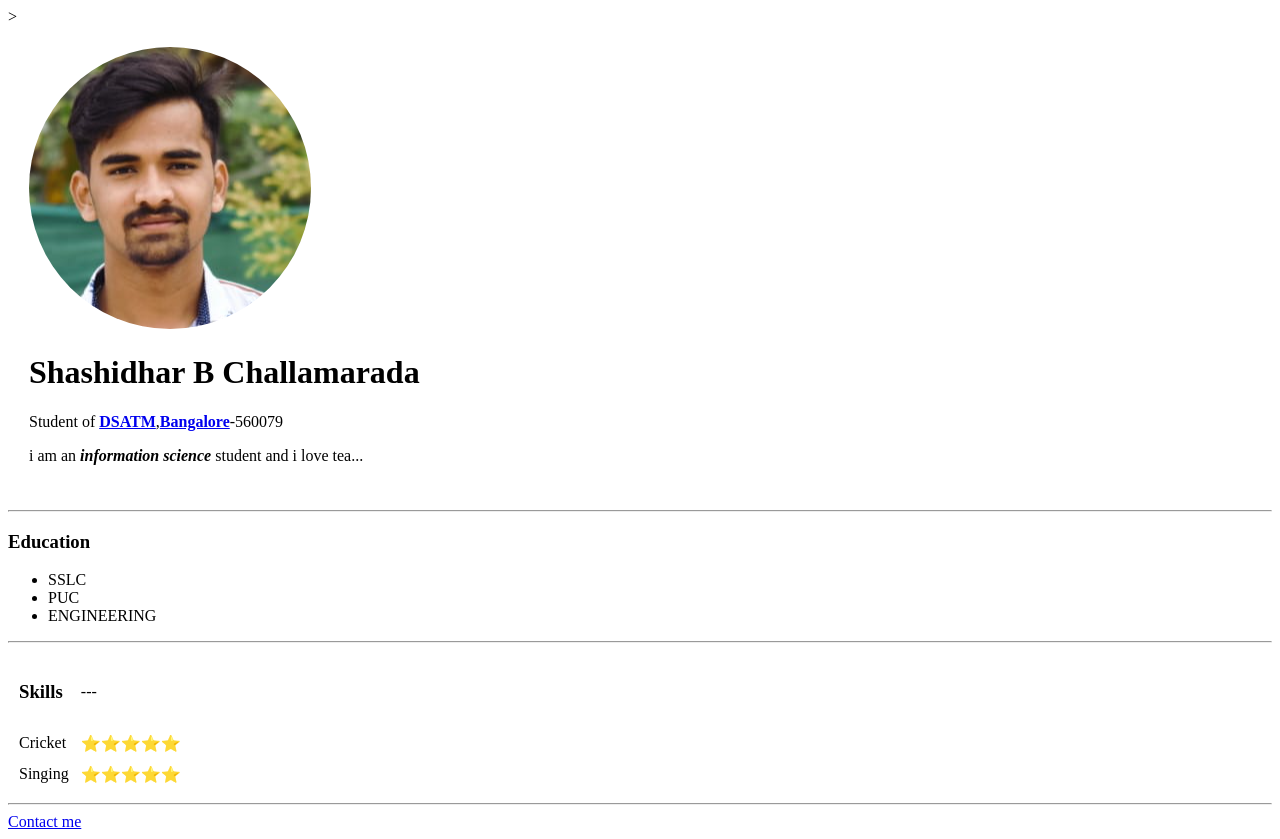
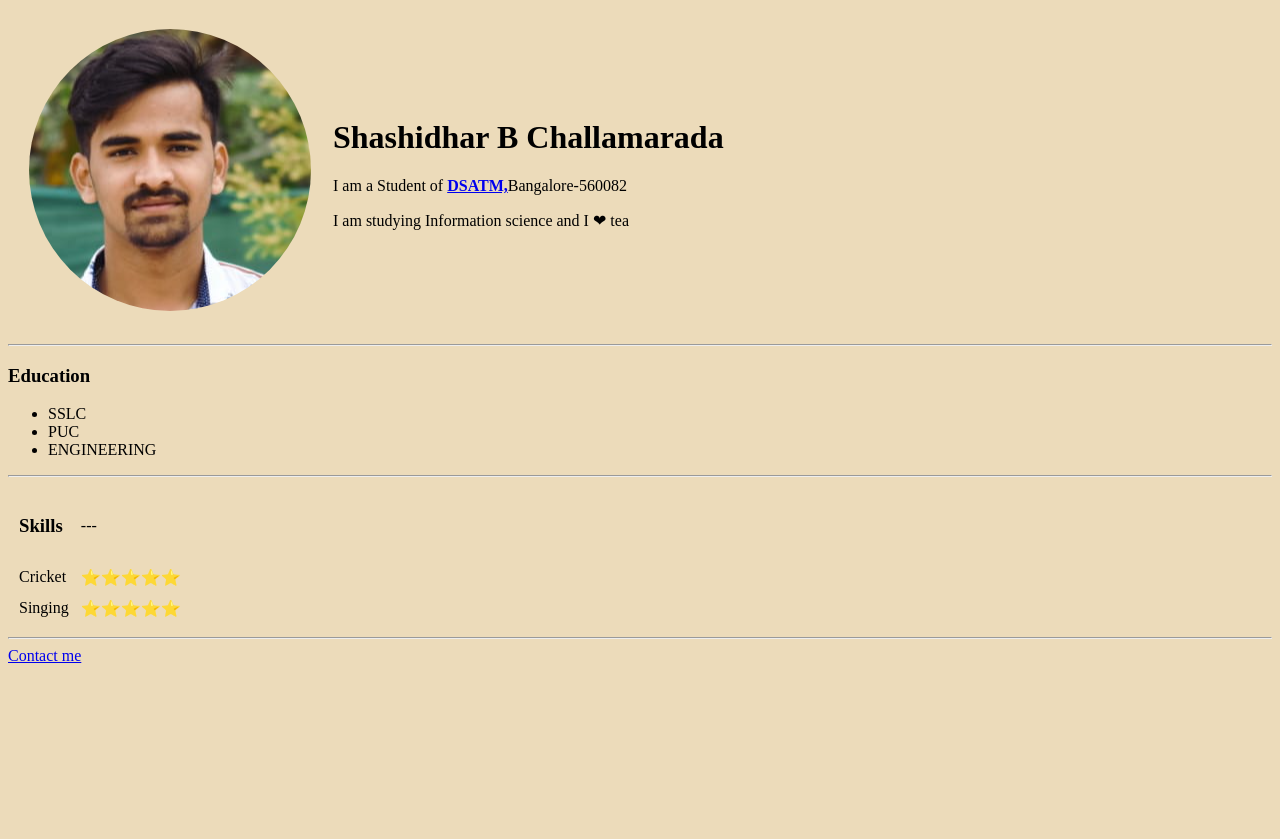
Before and after one commit to ShashidharBC/cv, a plain HTML site: page index.html in a window 1280 px wide. After the commit the page ends 800 px from the top, so only its background shows below. Drawn offline with Linux system fonts and the light colour scheme.

Commit message:
add initial cv website files

```diff
--- a/index.html
+++ b/index.html
@@ -2,22 +2,19 @@
 <html lang="en">
 <head>
     <meta charset="UTF-8">
-    <meta http-equiv="X-UA-Compatible" content="IE=edge">
-    <meta name="viewport" content="width=device-width, initial-scale=1.0">
     <title>Shashi's Personal Site</title>
+    <link rel="stylesheet" href="css/styles.css">
 </head>
-<body>
-    <table cellspacing = "20">
+<body style="background-color: #ECDBBA;">
+    <table cellspacing="20">
         <tbody>
-        <tr>
-            <td><img src="imeges/pp.jpg.png" alt="Shashidhar's profile picture></td>
-            <td><h1>Shashidhar B Challamarada</h1>
-                <p>Student of <strong><a href="https://www.dsatm.edu.in/">DSATM</a></strong>,<strong><a href="https://en.wikipedia.org/wiki/Bangalore">Bangalore</a></strong>-560079</p>
-                <p>i am an <b><em>information science</em></b> student and i love tea...</p></td>
-        </tr>
-    </tbody>>
+            <tr>
+                <td><img src="imeges/pp.jpg.png" alt="Shashi's Profile Picture"></td>
+                <td><h1>Shashidhar B Challamarada</h1><p>I am a Student of <strong><a href="https://www.dsatm.edu.in/">DSATM,</a></strong>Bangalore-560082</p><p>I am studying Information science and I ❤ tea</p></td>
+            </tr>
+        </tbody>
     </table>
-    <hr size = "2">
+    <hr>
     <h3>Education</h3>
     <ul>
         <li>SSLC</li>
@@ -44,3 +41,5 @@
 
 </body>
 </html>
+</body>
+</html>
```
Also changed, not shown: contact.html (+2 -3 lines).
